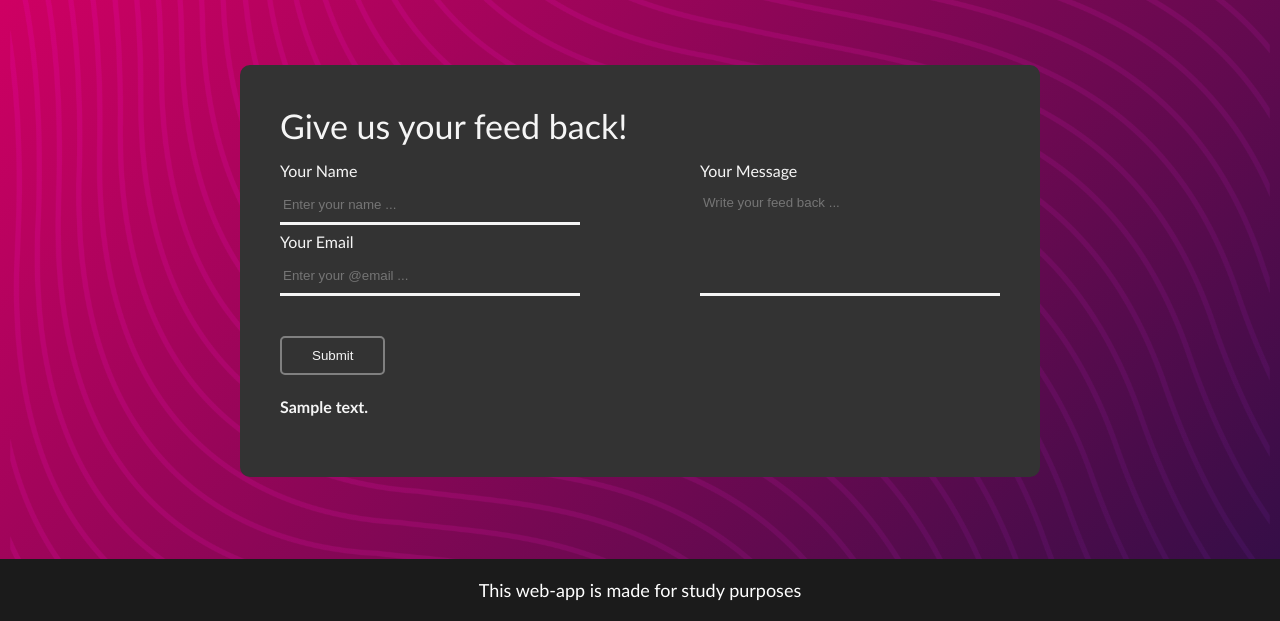
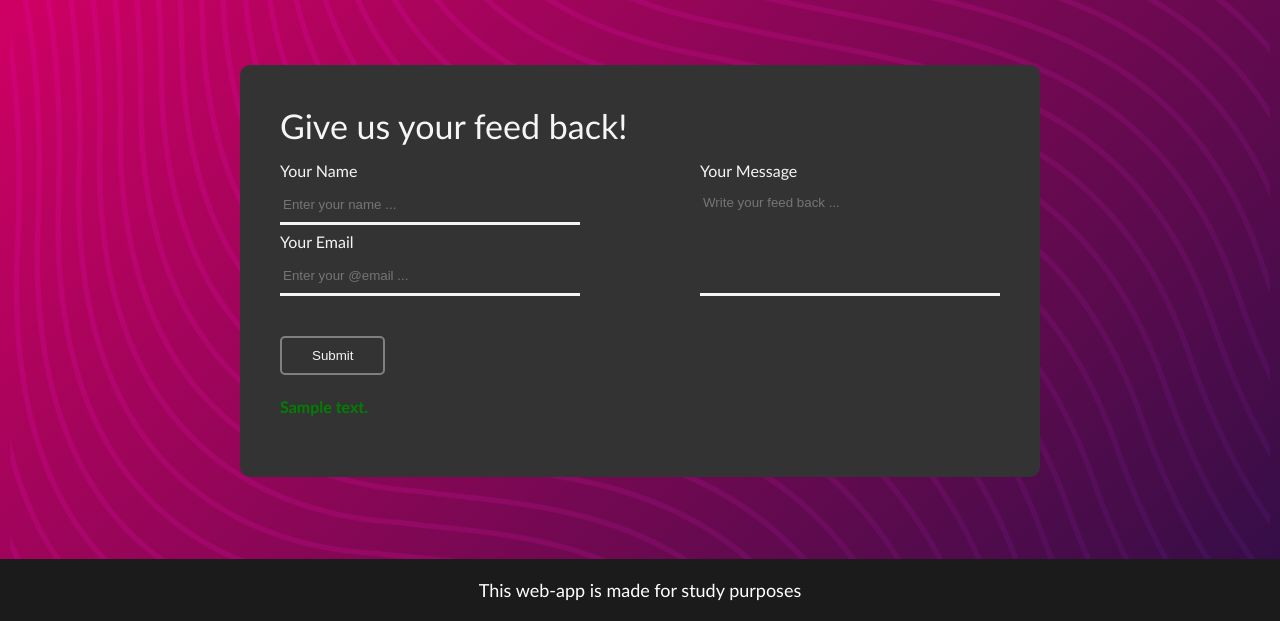
Before and after one commit to tchikyy/Yode-finalVersion, a Flask app: template templates/index.html in a window 1280 px wide. Shown: the part 3955-4576 px from the top of the page. Run offline with Flask 2, Linux system fonts and the light colour scheme; the template is opened without the code that fills it: most values are stand-ins (such as "Sample title", 1, 10 or a date in 2020); some libraries are stand-ins or nearby versions.

Commit message:
Update index.html

```diff
--- a/templates/index.html
+++ b/templates/index.html
@@ -158,7 +158,7 @@
                 </div>
             </div>
             <input id="sub" type="submit">
-            <h4>{{ text }}</h4>
+            <h4 style="color: green">{{ text }}</h4>
         </form>
     </div>
 
```
